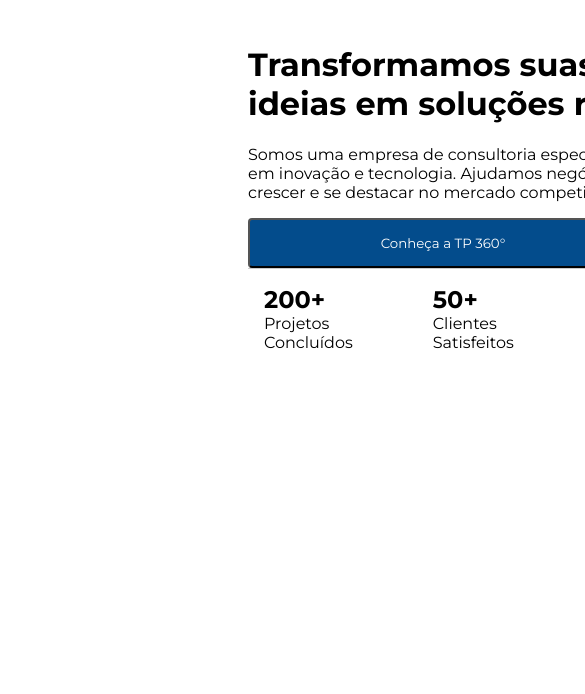
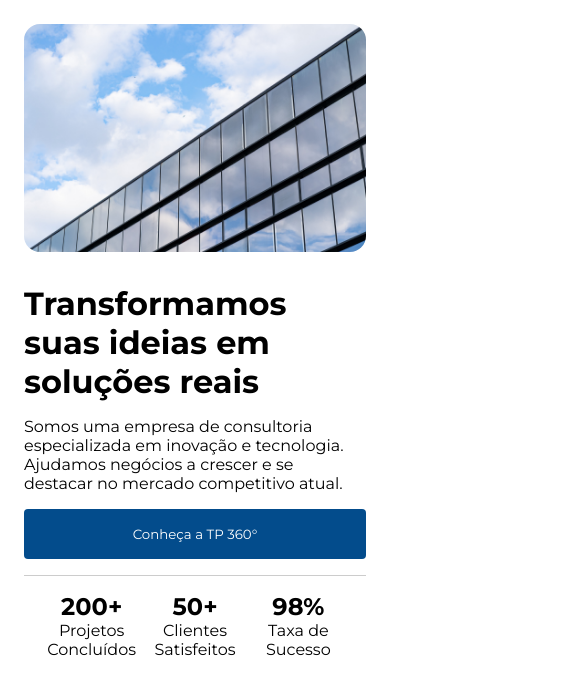
Before and after one commit to Gabriel-Alves-Sales/projeto-tp, an Angular app in the folder tp-consultoria/: page /home in a window 390 px wide. Shown: the top 694 px of the page, 585 px wide, since content can reach past the window. Built offline with nearby package versions, Linux system fonts and the light colour scheme.

Commit message:
DONE: home layout

```diff
--- a/tp-consultoria/src/app/pages/home/components/home-values/home-values.component.scss
+++ b/tp-consultoria/src/app/pages/home/components/home-values/home-values.component.scss
@@ -4,9 +4,18 @@
     border-top: 1px solid #ccc;
     padding: 1rem;
 
+    @media (max-width: 768px) {
+        width: -webkit-fill-available;
+
+        gap: unset;
+        justify-content: space-between;
+        text-align: center;
+    }
+
     &__numbers {
         display: flex;
         flex-direction: column;
+        width: -webkit-fill-available;
 
         p {
             margin: unset;
--- a/tp-consultoria/src/app/pages/home/home.component.html
+++ b/tp-consultoria/src/app/pages/home/home.component.html
@@ -1,6 +1,9 @@
 <main class="home">
     <!--INFORMAÇÕES-->
     <div class="home__info">
+
+        <!--TEXTOS-->
+        <div class="home__info-text">
             <!--TITULO-->
             <h1>
                 Transformamos
@@ -13,8 +16,12 @@
                 destacar no mercado competitivo atual.
             </p>
 
+        </div>
+
         <!--BOTÃO DE AÇÃO-->
+        <div class="home__info-btn">
             <button>Conheça a TP 360°</button>
+        </div>
 
         <!--NÚMEROS ALCANÇADOS-->
         <div class="home__numbers">
--- a/tp-consultoria/src/app/pages/home/home.component.scss
+++ b/tp-consultoria/src/app/pages/home/home.component.scss
@@ -1,18 +1,67 @@
+h1 {
+    margin: unset;
+}
+
 .home {
     display: flex;
     width: -webkit-fill-available;
-    padding: 1rem 15rem;
+    padding: 1rem 10rem;
     gap: 2rem;
     align-items: center;
 
+    @media (max-width: 768px) {
+        padding: 1rem;
+        flex-direction: column-reverse;
+    }
+
     &__info {
-        button {
-            width: 390px;
-            height: 50px;
-            background-color: #034C8C;
-            border-radius: 4px;
-            color: white;
+        display: flex;
+        flex-direction: column;
+        height: -webkit-fill-available;
+        justify-content: space-between;
+
+        @media (max-width: 768px) {
+            width: 100%;
         }
+
+        &-text {
+            display: flex;
+            flex-direction: column;
+            gap: 1rem;
+
+            @media (max-width: 768px) {
+                @media (max-width: 768px) {
+                    width: 100%;
+                }
+            }
+
+            p {
+                margin: unset;
+            }
+        }
+
+        &-btn {
+            margin-top: 1rem;
+
+            button {
+                width: 200px;
+                height: 50px;
+                padding: 0.5rem;
+                background-color: #034C8C;
+                border-radius: 4px;
+                border: unset;
+                color: white;
+
+                &:hover {
+                    background-color: #023E73;
+                }
+
+                @media (max-width: 768px) {
+                    width: 100%;
+                }
+            }
+        }
+
     }
 
     &__illustration {
@@ -21,12 +70,22 @@
 
         img {
             width: 100%;
+            min-width: 400px;
             height: 100%;
             object-fit: contain;
             object-position: left;
             display: block;
 
             border-radius: 16px;
+
+            @media (max-width: 768px) {
+                width: 100%;
+                min-width: unset;
+            }
         }
     }
+
+    &__numbers {
+        margin-top: 1rem;
+    }
 }
```
Lines whose indentation alone changed are shown as unchanged.
